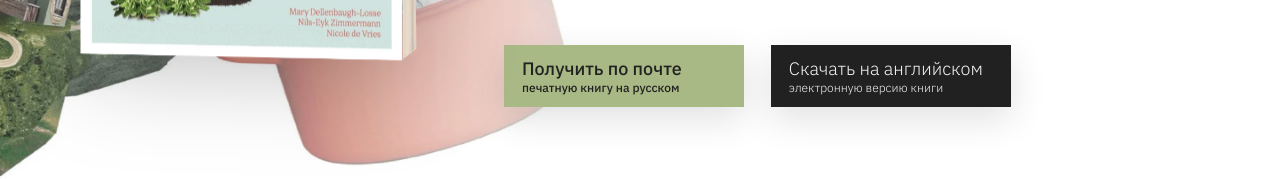
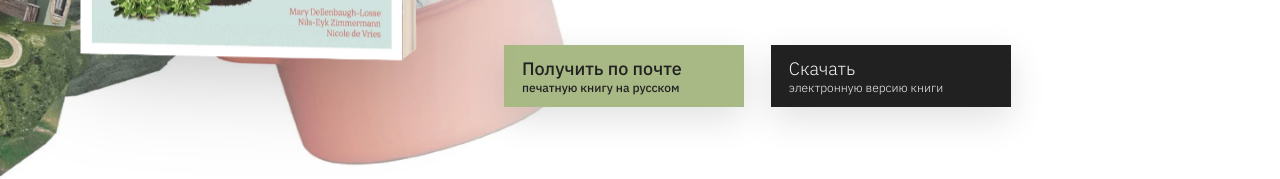
Before and after one commit to darginyegor/urbancommons-landing, a plain HTML site: page index.html in a window 1280 px wide. Shown: the part 608-787 px from the top of the page. Drawn offline with Linux system fonts and the light colour scheme.

Commit message:
patch link text

```diff
--- a/index.html
+++ b/index.html
@@ -57,7 +57,7 @@
                     </span>
                 </a>
                 <a href="https://drive.google.com/file/d/1_d6pyVll9nBm8anB5T5pz0k7XRQ9zTU_/view" target="_blank" class="uc-button" rel="noreferrer">
-                    Скачать на английском
+                    Скачать
                     <span class="uc-button__subtext">
                         электронную версию книги
                     </span>
```
